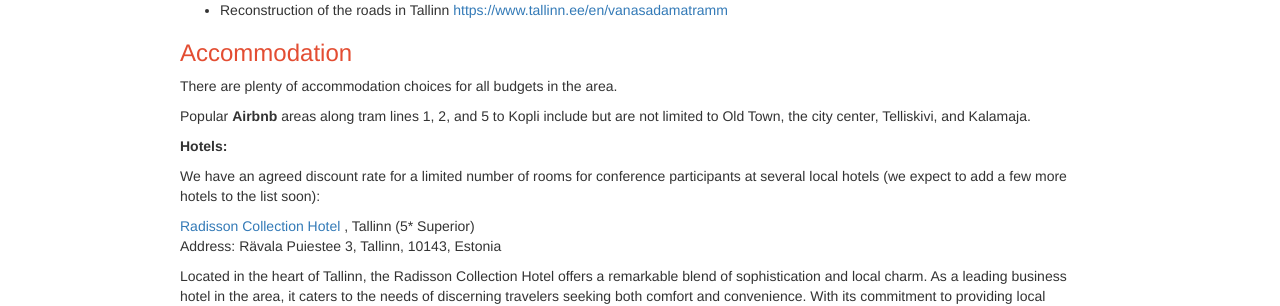
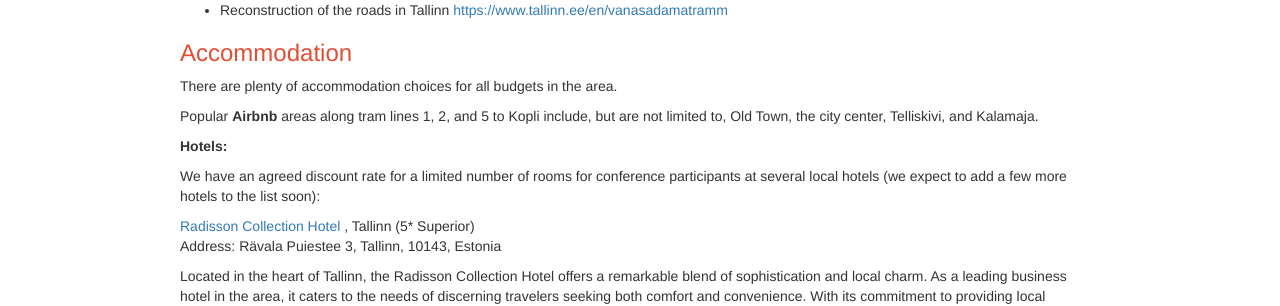
Before and after one commit to actconf2026/actconf2026.github.io, a Jekyll site: the page built from local.html, in a window 1280 px wide and 900 px high, scrolled down 1633 px. Shown: the part 152-458 px from the top of the window. Built offline with Jekyll 4.4.1, drawn with Linux system fonts in a browser that asks for light colours.

Commit message:
Added a few commas

```diff
--- a/local.html
+++ b/local.html
@@ -113,7 +113,7 @@ other cities in the Baltic region.
 <p> There are plenty of accommodation choices for all budgets in the area. </p>
 
 <p>
-  Popular <b>Airbnb</b> areas along tram lines 1, 2, and 5 to Kopli include but are not limited to Old Town, the city center, Telliskivi, and Kalamaja.
+  Popular <b>Airbnb</b> areas along tram lines 1, 2, and 5 to Kopli include, but are not limited to, Old Town, the city center, Telliskivi, and Kalamaja.
 </p>
 
 <p><b>Hotels:</b></p>
```
